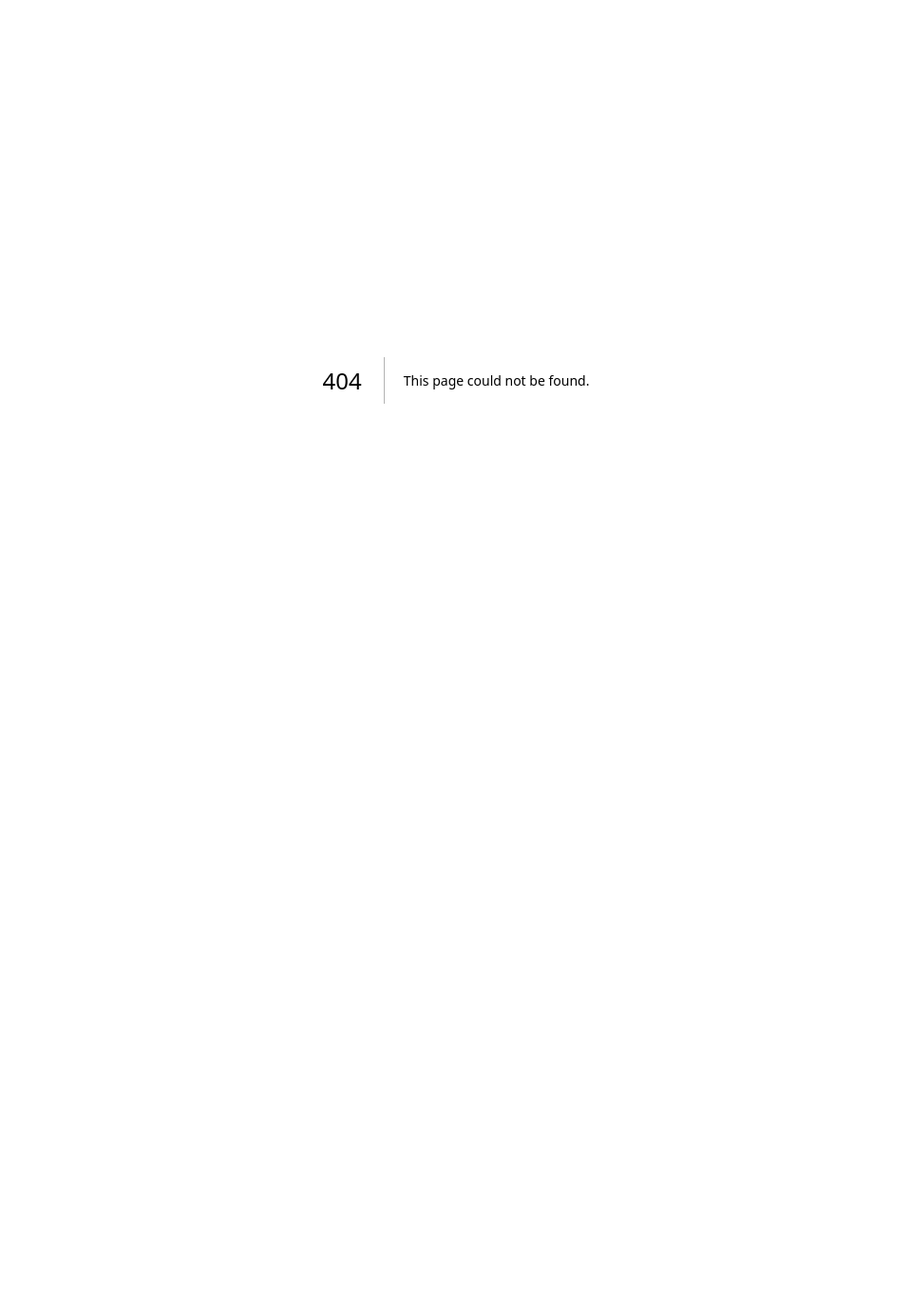
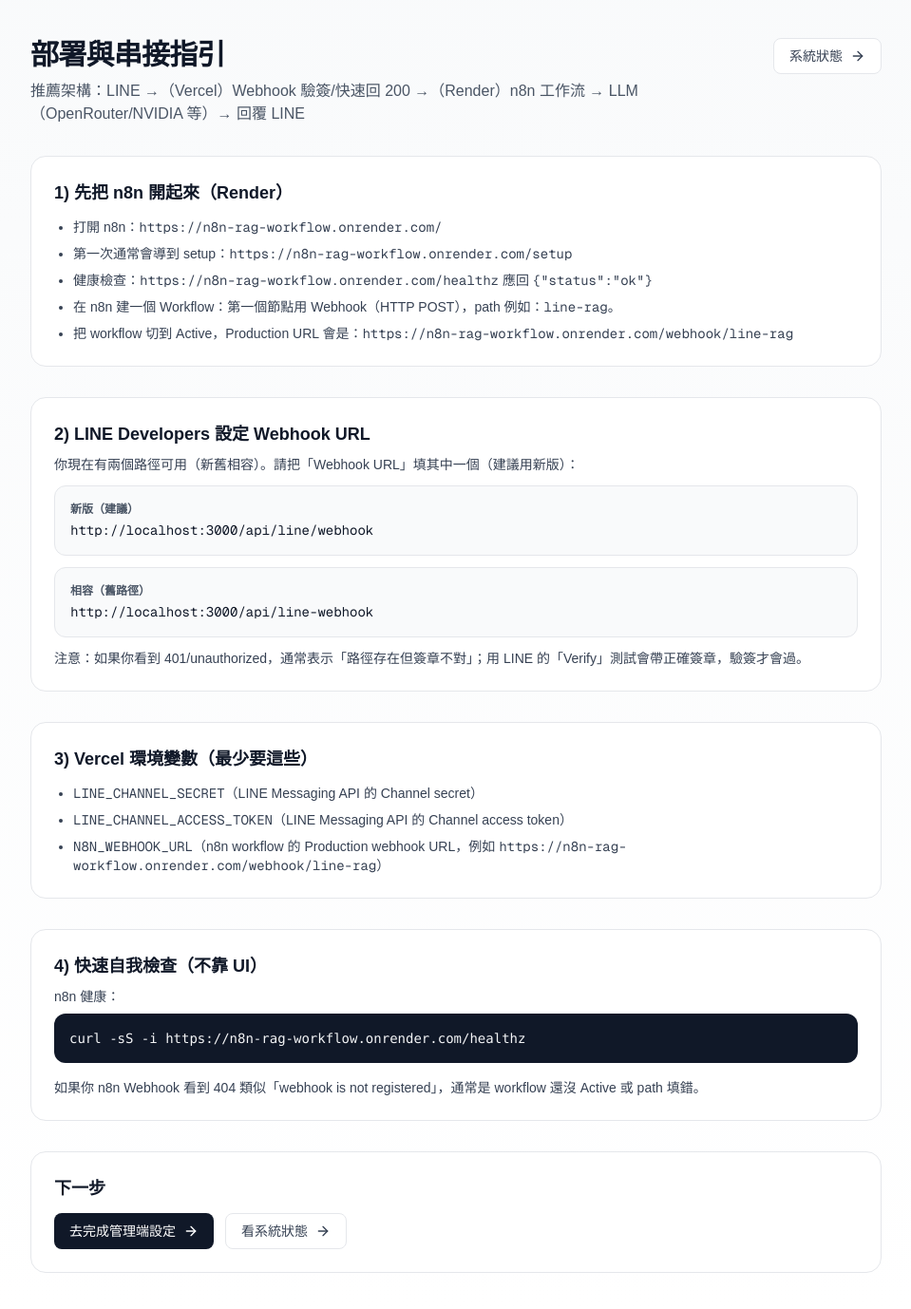
Before and after one commit to jeffery8910/ragworkshop202511, a Next.js app: page /guide in a window 1280 px wide. Before the commit this address had no page. Shown: the whole page at 95% size, without its empty margins (160-1119 px from the left). Before the commit the page ends 800 px from the top, so only its background shows below. Built offline with nearby package versions, Linux system fonts and the light colour scheme.

Commit message:
docs: add deploy/LINE guide and webhook alias

```diff
--- /dev/null
+++ b/app/api/line-webhook/route.ts
@@ -0,0 +1,4 @@
+export { POST } from '../line/webhook/route';
+
+export const runtime = 'nodejs';
+export const dynamic = 'force-dynamic';
--- /dev/null
+++ b/app/guide/page.tsx
@@ -0,0 +1,138 @@
+import Link from 'next/link';
+import { headers } from 'next/headers';
+import { ArrowRight } from 'lucide-react';
+
+export const runtime = 'nodejs';
+export const dynamic = 'force-dynamic';
+
+function getOrigin(h: Headers) {
+  const proto = h.get('x-forwarded-proto') || 'https';
+  const host = h.get('x-forwarded-host') || h.get('host') || '';
+  if (!host) return '';
+  return `${proto}://${host}`;
+}
+
+function CodeBlock({ children }: { children: string }) {
+  return (
+    <pre className="mt-2 overflow-x-auto rounded-xl bg-gray-900 p-4 text-sm text-gray-100">
+      <code>{children}</code>
+    </pre>
+  );
+}
+
+export default async function GuidePage() {
+  const h = await headers();
+  const origin = getOrigin(h);
+
+  const webhookNew = origin ? `${origin}/api/line/webhook` : 'https://<your-domain>/api/line/webhook';
+  const webhookCompat = origin ? `${origin}/api/line-webhook` : 'https://<your-domain>/api/line-webhook';
+
+  const n8nBaseUrl = 'https://n8n-rag-workflow.onrender.com';
+  const n8nHealthUrl = `${n8nBaseUrl}/healthz`;
+  const n8nSetupUrl = `${n8nBaseUrl}/setup`;
+
+  return (
+    <div className="min-h-screen bg-gradient-to-b from-gray-50 to-white px-4 py-10">
+      <div className="mx-auto max-w-4xl">
+        <div className="flex items-start justify-between gap-4">
+          <div>
+            <h1 className="text-3xl font-extrabold tracking-tight text-gray-900">部署與串接指引</h1>
+            <p className="mt-2 text-gray-600">
+              推薦架構：LINE →（Vercel）Webhook 驗簽/快速回 200 →（Render）n8n 工作流 → LLM（OpenRouter/NVIDIA 等）→ 回覆 LINE
+            </p>
+          </div>
+          <Link
+            href="/admin/status"
+            className="shrink-0 inline-flex items-center gap-2 rounded-lg border border-gray-200 bg-white px-4 py-2 text-sm text-gray-700 hover:bg-gray-50"
+          >
+            系統狀態
+            <ArrowRight className="h-4 w-4" />
+          </Link>
+        </div>
+
+        <div className="mt-8 space-y-8">
+          <section className="rounded-2xl border border-gray-200 bg-white p-6">
+            <h2 className="text-lg font-bold text-gray-900">1) 先把 n8n 開起來（Render）</h2>
+            <ul className="mt-3 list-disc space-y-2 pl-5 text-sm text-gray-700">
+              <li>
+                打開 n8n：<span className="font-mono">{n8nBaseUrl}/</span>
+              </li>
+              <li>
+                第一次通常會導到 setup：<span className="font-mono">{n8nSetupUrl}</span>
+              </li>
+              <li>
+                健康檢查：<span className="font-mono">{n8nHealthUrl}</span> 應回 <span className="font-mono">{'{"status":"ok"}'}</span>
+              </li>
+              <li>在 n8n 建一個 Workflow：第一個節點用 Webhook（HTTP POST），path 例如：<span className="font-mono">line-rag</span>。</li>
+              <li>
+                把 workflow 切到 Active，Production URL 會是：<span className="font-mono">{n8nBaseUrl}/webhook/line-rag</span>
+              </li>
+            </ul>
+          </section>
+
+          <section className="rounded-2xl border border-gray-200 bg-white p-6">
+            <h2 className="text-lg font-bold text-gray-900">2) LINE Developers 設定 Webhook URL</h2>
+            <p className="mt-2 text-sm text-gray-700">
+              你現在有兩個路徑可用（新舊相容）。請把「Webhook URL」填其中一個（建議用新版）：
+            </p>
+            <div className="mt-3 grid gap-3">
+              <div className="rounded-xl border border-gray-200 bg-gray-50 p-4">
+                <div className="text-xs font-semibold text-gray-600">新版（建議）</div>
+                <div className="mt-1 break-all font-mono text-sm text-gray-900">{webhookNew}</div>
+              </div>
+              <div className="rounded-xl border border-gray-200 bg-gray-50 p-4">
+                <div className="text-xs font-semibold text-gray-600">相容（舊路徑）</div>
+                <div className="mt-1 break-all font-mono text-sm text-gray-900">{webhookCompat}</div>
+              </div>
+            </div>
+            <p className="mt-3 text-sm text-gray-700">
+              注意：如果你看到 401/unauthorized，通常表示「路徑存在但簽章不對」；用 LINE 的「Verify」測試會帶正確簽章，驗簽才會過。
+            </p>
+          </section>
+
+          <section className="rounded-2xl border border-gray-200 bg-white p-6">
+            <h2 className="text-lg font-bold text-gray-900">3) Vercel 環境變數（最少要這些）</h2>
+            <ul className="mt-3 list-disc space-y-2 pl-5 text-sm text-gray-700">
+              <li>
+                <span className="font-mono">LINE_CHANNEL_SECRET</span>（LINE Messaging API 的 Channel secret）
+              </li>
+              <li>
+                <span className="font-mono">LINE_CHANNEL_ACCESS_TOKEN</span>（LINE Messaging API 的 Channel access token）
+              </li>
+              <li>
+                <span className="font-mono">N8N_WEBHOOK_URL</span>（n8n workflow 的 Production webhook URL，例如 <span className="font-mono">{n8nBaseUrl}/webhook/line-rag</span>）
+              </li>
+            </ul>
+          </section>
+
+          <section className="rounded-2xl border border-gray-200 bg-white p-6">
+            <h2 className="text-lg font-bold text-gray-900">4) 快速自我檢查（不靠 UI）</h2>
+            <p className="mt-2 text-sm text-gray-700">n8n 健康：</p>
+            <CodeBlock>{`curl -sS -i ${n8nHealthUrl}`}</CodeBlock>
+            <p className="mt-4 text-sm text-gray-700">如果你 n8n Webhook 看到 404 類似「webhook is not registered」，通常是 workflow 還沒 Active 或 path 填錯。</p>
+          </section>
+
+          <section className="rounded-2xl border border-gray-200 bg-white p-6">
+            <h2 className="text-lg font-bold text-gray-900">下一步</h2>
+            <div className="mt-3 flex flex-wrap gap-3">
+              <Link
+                href="/admin?tab=setup"
+                className="inline-flex items-center gap-2 rounded-lg bg-gray-900 px-4 py-2 text-sm text-white hover:bg-black"
+              >
+                去完成管理端設定
+                <ArrowRight className="h-4 w-4" />
+              </Link>
+              <Link
+                href="/admin/status"
+                className="inline-flex items-center gap-2 rounded-lg border border-gray-200 bg-white px-4 py-2 text-sm text-gray-700 hover:bg-gray-50"
+              >
+                看系統狀態
+                <ArrowRight className="h-4 w-4" />
+              </Link>
+            </div>
+          </section>
+        </div>
+      </div>
+    </div>
+  );
+}
--- a/app/page.tsx
+++ b/app/page.tsx
@@ -1,5 +1,5 @@
 import Link from 'next/link';
-import { Bot, GraduationCap, Settings, ArrowRight, FlaskConical } from 'lucide-react';
+import { Bot, GraduationCap, Settings, ArrowRight, FlaskConical, BookOpen } from 'lucide-react';
 import { cookies } from 'next/headers';
 import { getConfigValue } from '@/lib/config-store';
 
@@ -58,6 +58,13 @@
               LINE 登入未設定（需要 LINE_LOGIN_CHANNEL_ID / SECRET）
             </div>
           )}
+          <Link
+            href="/guide"
+            className="inline-flex items-center gap-2 rounded-full border border-gray-200 bg-white px-4 py-2 text-sm text-gray-700 hover:bg-gray-50"
+          >
+            部署/LINE 指南
+            <BookOpen className="w-4 h-4" />
+          </Link>
         </div>
         {hasSetupIssues && (
           <div className="mt-6 max-w-3xl mx-auto rounded-2xl border border-amber-200 bg-amber-50 px-6 py-4 text-left">
```
Also changed, not shown: 1 other file (tests, documents, lock files or other folders).
